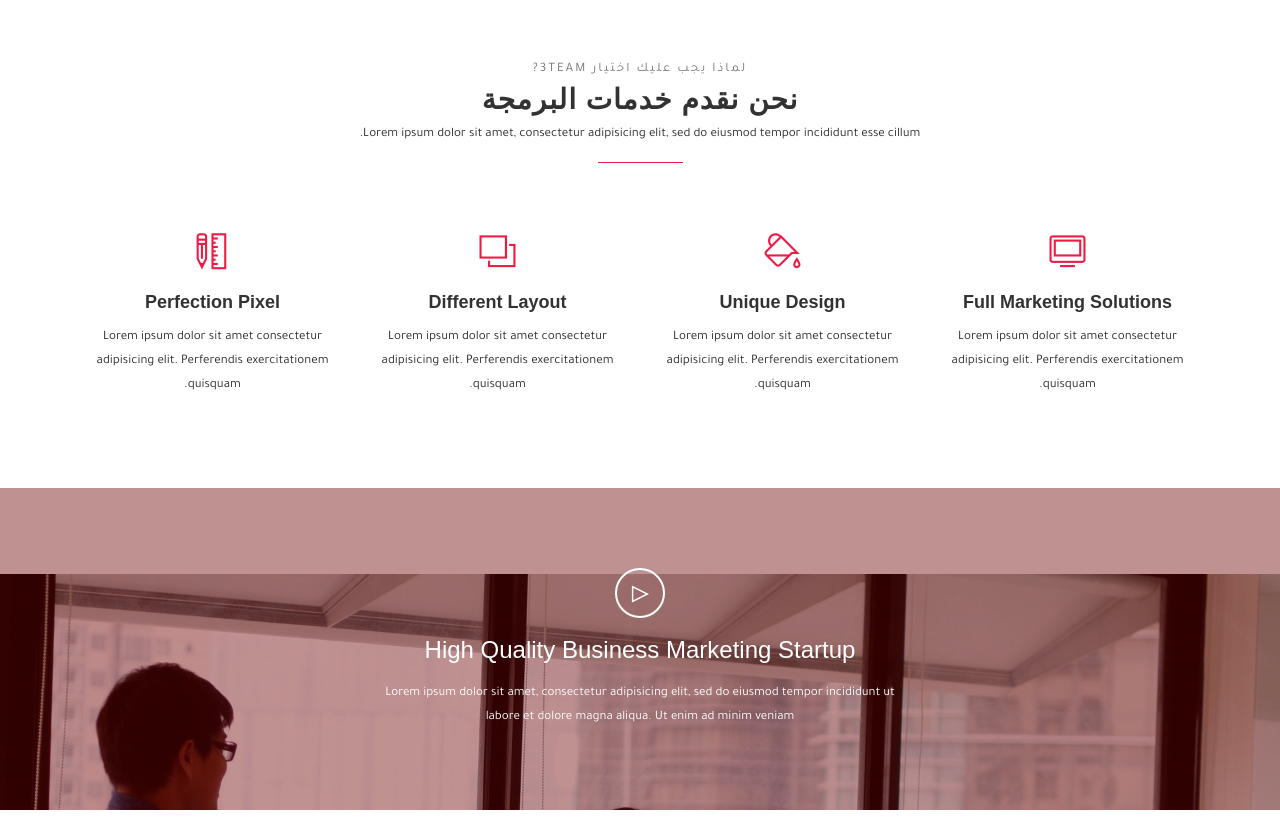
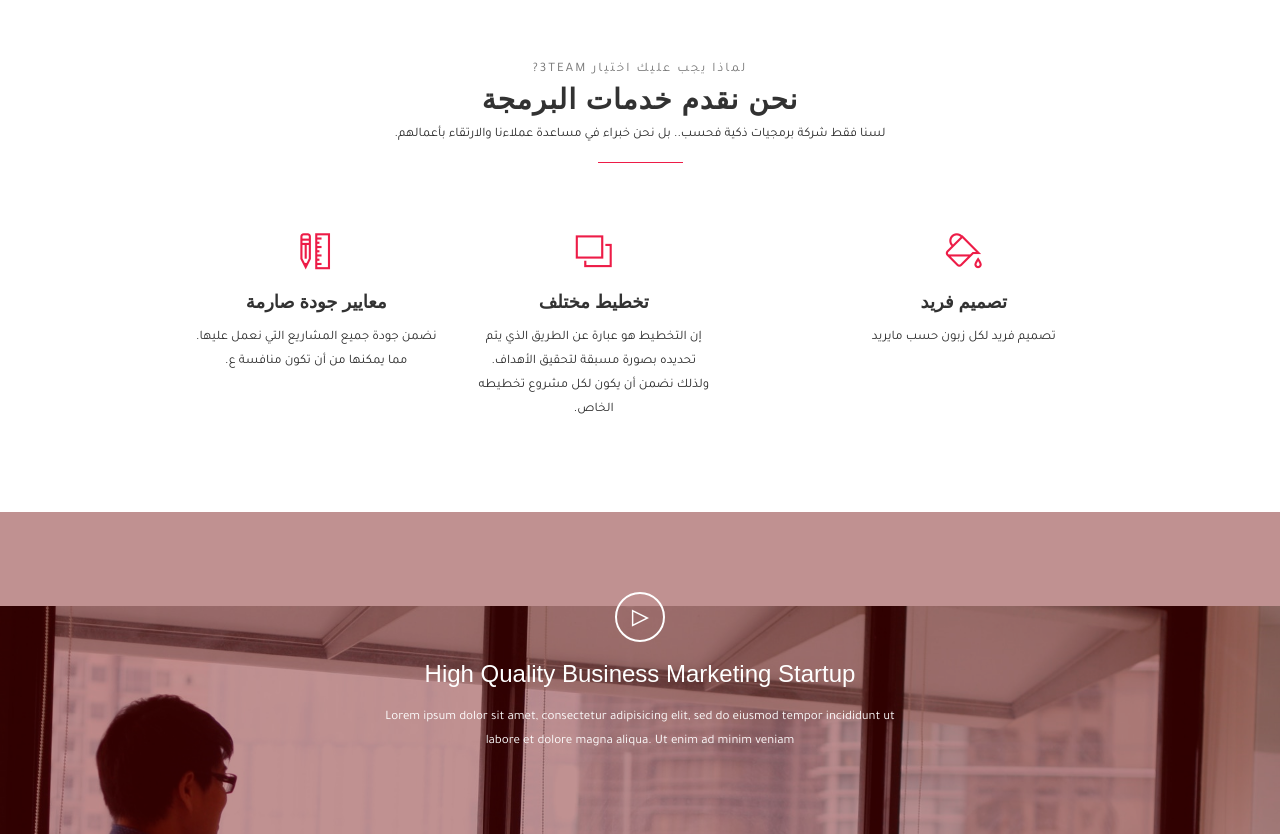
Before and after one commit to muhamedoufi/reseau, a plain HTML site: page index.html in a window 1280 px wide. Shown: the part 1240-2076 px from the top of the page. Drawn offline with nearby package versions, Linux system fonts and the light colour scheme.

Commit message:
Update index.html

```diff
--- a/index.html
+++ b/index.html
@@ -183,44 +183,46 @@
                         <div class="section-title">
                             <span>لماذا يجب عليك اختيار 3team?</span>
                             <h4>نحن نقدم خدمات البرمجة</h4>
-                            <p>Lorem ipsum dolor sit amet, consectetur adipisicing elit, sed do eiusmod tempor incididunt esse cillum.</p>
+                            <p>
+                                لسنا فقط شركة برمجيات ذكية فحسب.. بل نحن خبراء في مساعدة عملاءنا والارتقاء بأعمالهم.
+                            </p>
                             <div class="separator"></div>
                         </div>
                     </div>
                 </div> <!-- End of Section Title Row -->
                 <!-- Feature Group Row Start -->
-                <div class="row">
+                <div class="row m-auto">
                         <!-- Single Feature Column Start -->
-                        <div class="col-md-3 col-sm-6 col-xs-12">
+                        <!-- <div class="col-md-3 col-sm-6 col-xs-12"> -->
                             <!-- Single Feature Start -->
-                            <div class="xf-single-feature text-center">
+                            <!-- <div class="xf-single-feature text-center">
                                 <i class="ti-desktop"></i>
-                                <h5>full marketing solutions</h5>
+                                <h5></h5>
                                 <p>Lorem ipsum dolor sit amet consectetur adipisicing elit. Perferendis exercitationem quisquam.</p>
-                            </div> <!-- End of Single Feature -->
-                        </div> <!-- End of Single Feature Column -->
-                        <div class="col-md-3 col-sm-6 col-xs-12">
+                            </div> End of Single Feature -->
+                        <!-- </div> End of Single Feature Column -->
+                        <div class="col-md-5 col-sm-6 col-xs-12">
                             <!-- Single Feature Start -->
                             <div class="xf-single-feature text-center">
                                 <i class="ti-paint-bucket"></i>
-                                <h5>unique design</h5>
-                                <p>Lorem ipsum dolor sit amet consectetur adipisicing elit. Perferendis exercitationem quisquam.</p>
+                                <h5>تصميم فريد</h5>
+                                <p>تصميم فريد لكل زبون حسب مايريد</p>
                             </div> <!-- End of Single Feature -->
                         </div> <!-- End of Single Feature Column -->
                         <div class="col-md-3 col-sm-6 col-xs-12">
                             <!-- Single Feature Start -->
                             <div class="xf-single-feature text-center">
                                 <i class="ti-layers"></i>
-                                <h5>different layout</h5>
-                                <p>Lorem ipsum dolor sit amet consectetur adipisicing elit. Perferendis exercitationem quisquam.</p>
+                                <h5>تخطيط مختلف</h5>
+                                <p>إن التخطيط هو عبارة عن الطريق الذي يتم تحديده بصورة مسبقة لتحقيق الأهداف.<br> ولذلك نضمن أن يكون لكل مشروع تخطيطه الخاص.</p>
                             </div> <!-- End of Single Feature -->
                         </div> <!-- End of Single Feature Column -->
                         <div class="col-md-3 col-sm-6 col-xs-12">
                             <!-- Single Feature Start -->
                             <div class="xf-single-feature text-center">
                                 <i class="ti-ruler-pencil"></i>
-                                <h5>perfection pixel</h5>
-                                <p>Lorem ipsum dolor sit amet consectetur adipisicing elit. Perferendis exercitationem quisquam.</p>
+                                <h5>معايير جودة صارمة</h5>
+                                <p>نضمن جودة جميع المشاريع التي نعمل عليها. مما يمكنها من أن تكون منافسة ع.</p>
                             </div> <!-- End of Single Feature -->
                         </div> <!-- End of Single Feature Column -->
                 </div> <!-- End of Feature Group Row -->
@@ -269,7 +271,7 @@
                                     <i class="ti-tablet"></i>
                                 </div>
                                 <h5>تصميم المواقع</h5>
-                                <p>تصميم المواقع التفاعلية.<br>كما أننا نوفر خدمات استضافة للمواقع بأسعار معقولة.
+                                <p>نوفر الحلول التقنية المثالية لتطوير وتصميم مواقع الويب الاحترافية والتي تناسب جميع الأعمال.<br>كما أننا نوفر خدمات استضافة للمواقع بأسعار معقولة.
                                 </p>
                             </div> <!-- End of Single Service -->
                         </div> <!-- End of Single Service Column -->
```
